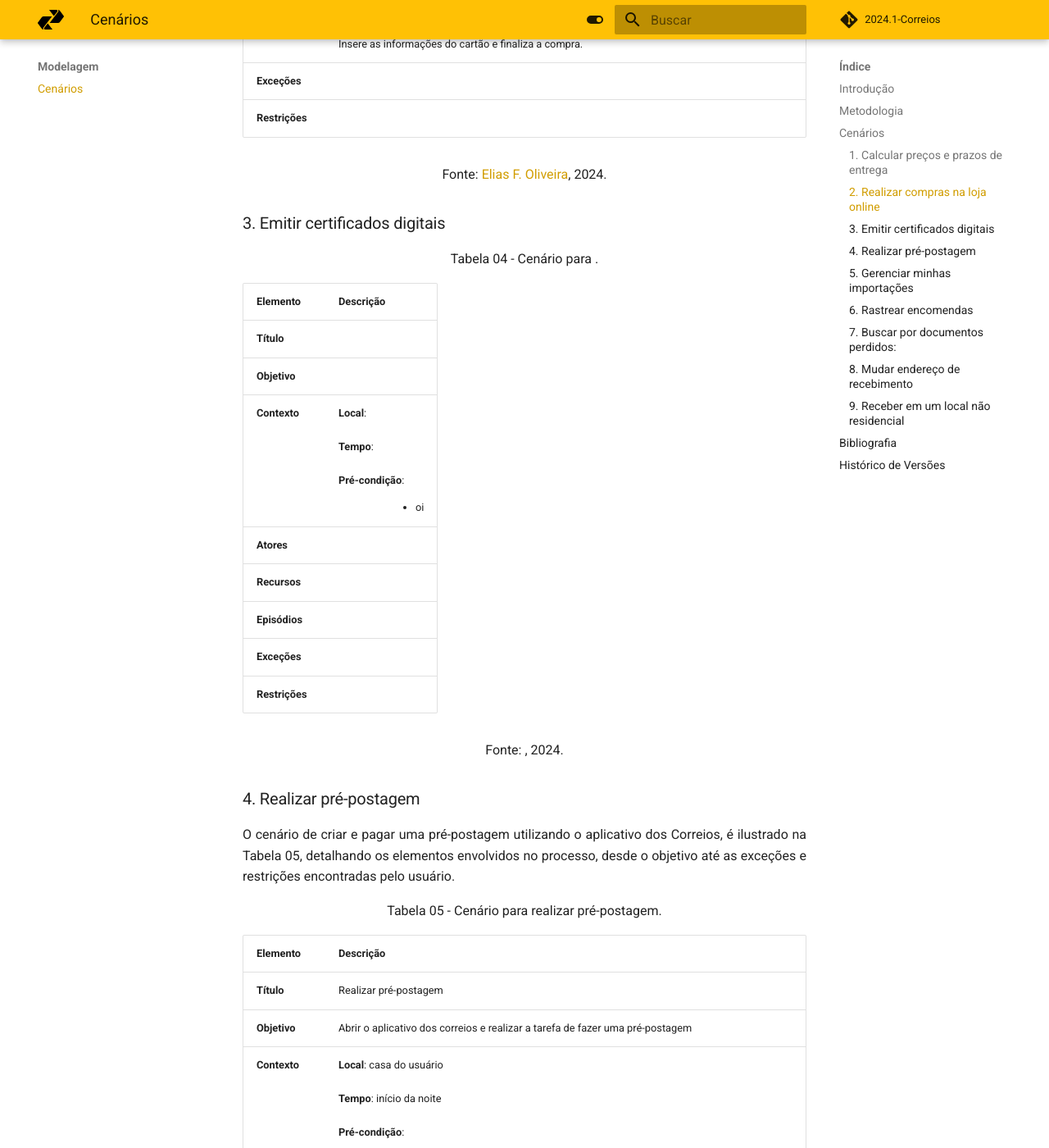
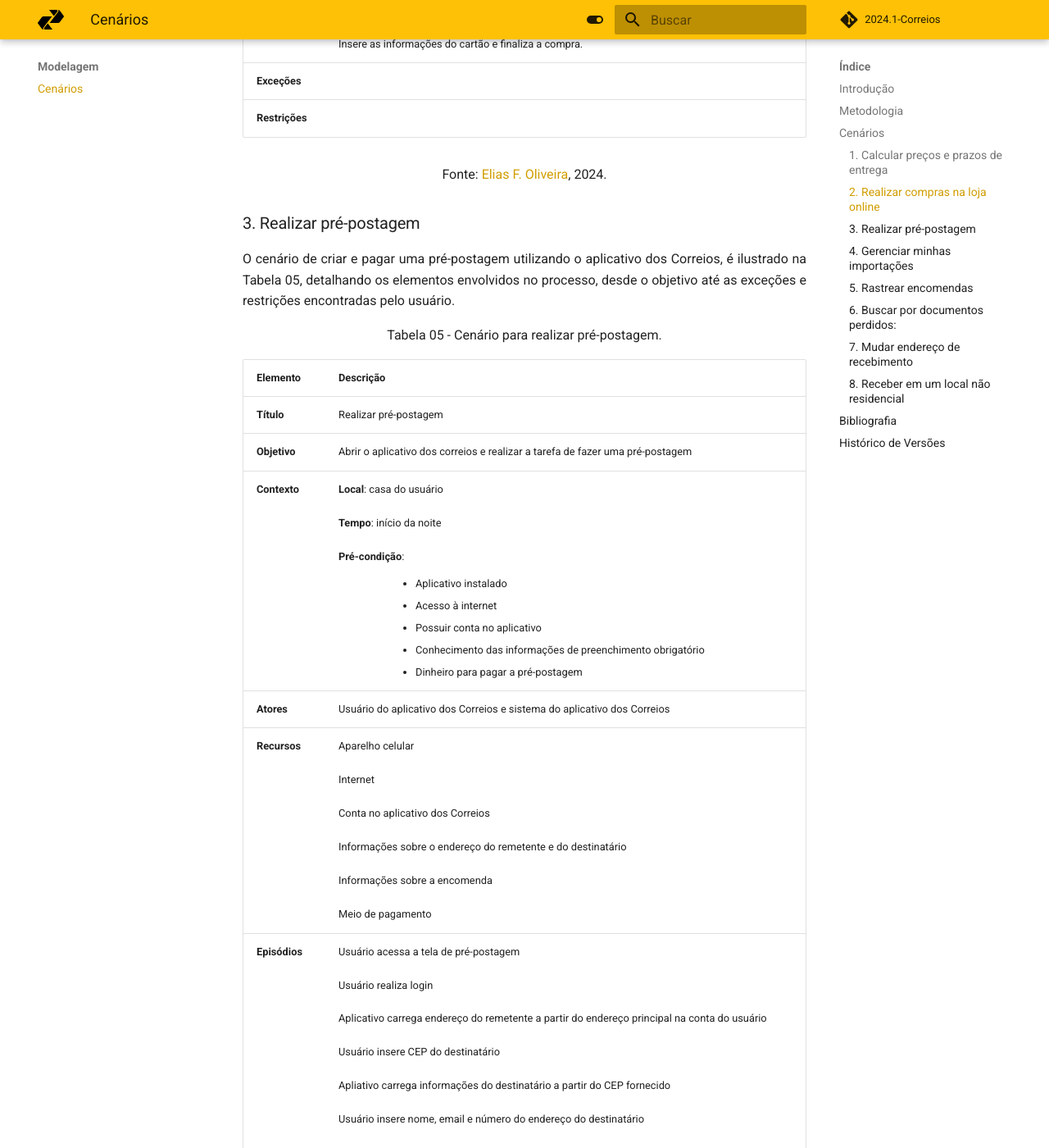
Before and after one commit to Requisitos-de-Software/2024.1-Serasa, an MkDocs documentation site: the page built from docs/modelagem/cenarios.md, in a window 1280 px wide and 1400 px high, scrolled down 3027 px. Shown: the whole window at 82% size. Built offline with MkDocs 1.6.1 and Material for MkDocs 9.7.7, drawn with Linux system fonts in a browser that asks for light colours; comment, search, counter and statistics services are not loaded; some of the changed text lies outside the part shown.

Commit message:
deleted "certificados digitais" scenario

```diff
--- a/docs/modelagem/cenarios.md
+++ b/docs/modelagem/cenarios.md
@@ -59,25 +59,7 @@ O cenário mencionado refere-se ao objetivo de "Calcular preços e prazos de ent
 
 <font><p style="text-align: center">Fonte: [Elias F. Oliveira](https://www.github.com/EliasOliver21), 2024.</p></font>
 
-### 3. Emitir certificados digitais
-
-<font><p style="text-align: center">Tabela 04 - Cenário para .</p></font>
-
-
-| **Elemento** | **Descrição** |
-| | |
-| **Título** | |
-| **Objetivo** | |
-| **Contexto**| **Local**:  <br><br> **Tempo**:  <br><br> **Pré-condição**: <ul style="list-style; padding-left: 70px;"> <li> oi </ul>|
-| **Atores** | |
-| **Recursos** | |
-| **Episódios** | |
-| **Exceções** | |
-| **Restrições** | |
-
-<font><p style="text-align: center">Fonte: [](), 2024.</p></font>
-
-### 4. Realizar pré-postagem
+### 3. Realizar pré-postagem
 
 O cenário de criar e pagar uma pré-postagem utilizando o aplicativo dos Correios, é ilustrado na Tabela 05, detalhando os elementos envolvidos no processo, desde o objetivo até as exceções e restrições encontradas pelo usuário.
 
@@ -166,7 +146,7 @@ O cenário de criar e pagar uma pré-postagem utilizando o aplicativo dos Correi
 
 <font><p style="text-align: center"> Fonte: [Gabriel B. Bertolazi](https://github.com/Bertolazi), 2024.</p></font>
 
-### 9. Receber em um local não residencial
+### 8. Receber em um local não residencial
 
 <font><p style="text-align: center">Tabela 08 - Cenário para receber em um local não residencial.</p></font>
 
```
Also changed, not shown: other parts of docs/modelagem/cenarios.md (+5 -7 lines).
